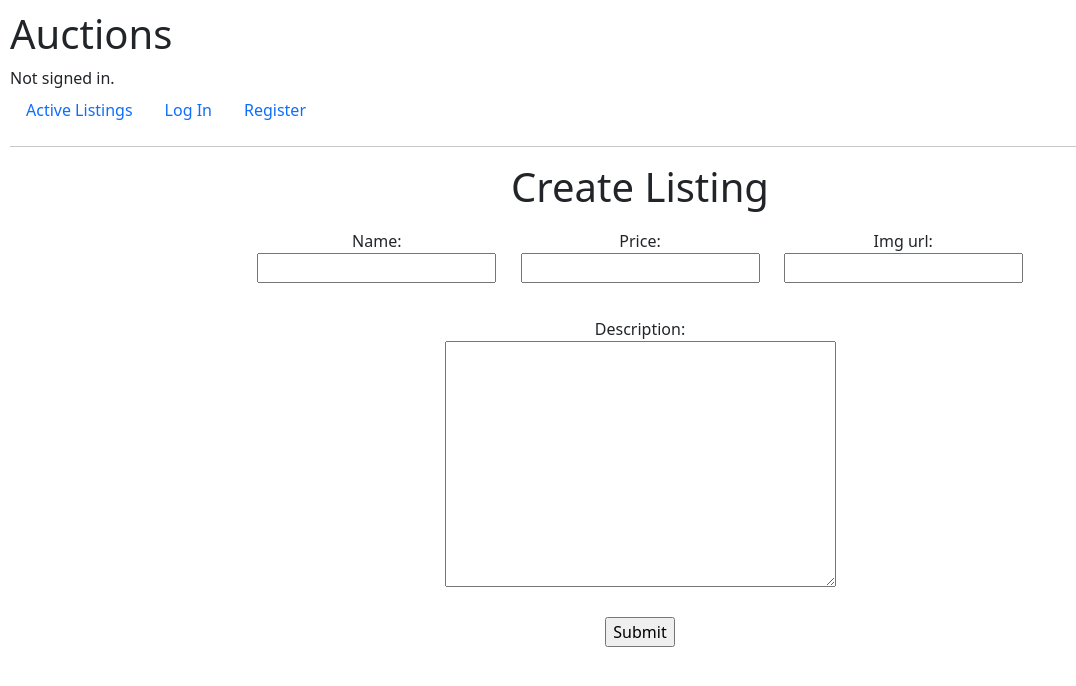
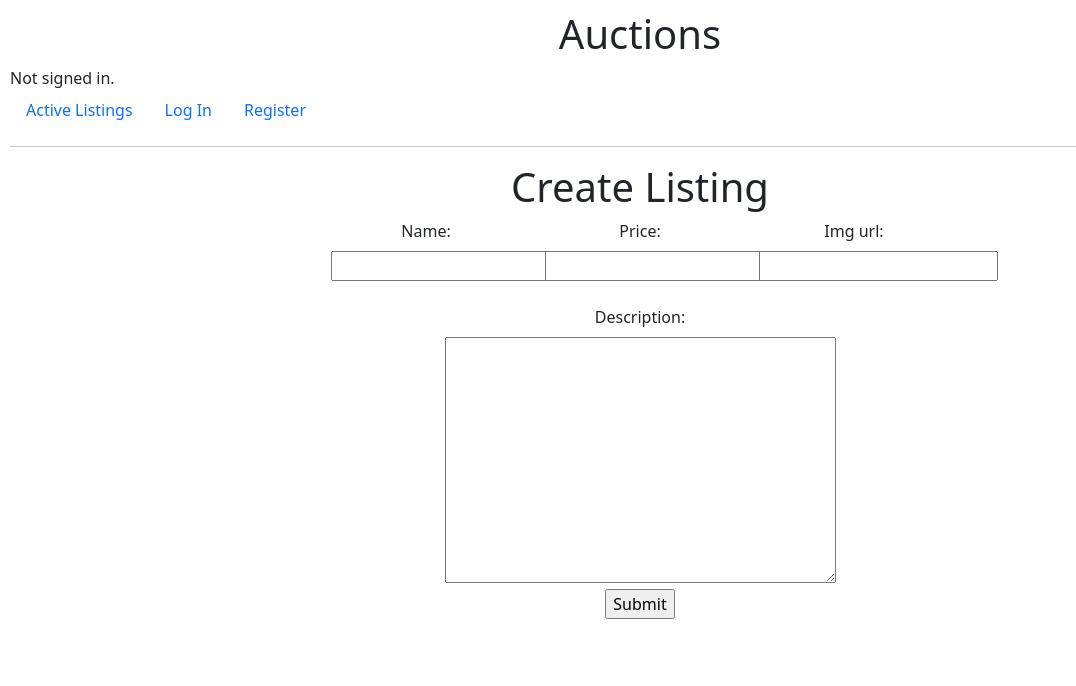
Before and after one commit to minprog-platforms/project-commerce-django-Merto143, a Django app: page /create in a window 1280 px wide. Shown: the top 686 px of the page, without its empty margins (0-1076 px from the left). Run offline with Django 3.2, Linux system fonts and the light colour scheme.

Commit message:
Meer style changes toegevoegd

```diff
--- a/auctions/static/auctions/styles.css
+++ b/auctions/static/auctions/styles.css
@@ -4,6 +4,10 @@
 
 .Alcen {
   text-align: center;
+}
+
+.Mydiv {
+  color: red;
 }
 
 .Listing_item {
@@ -20,3 +24,16 @@
   display: inline-block;
   padding: 10px;
 }
+
+.input_field {
+  width: 500px;
+}
+
+.left {
+  text-align: left;
+}
+
+.border{
+  border-style: solid;
+  border-width: 2px;
+}
--- a/auctions/templates/auctions/create_listing.html
+++ b/auctions/templates/auctions/create_listing.html
@@ -2,40 +2,45 @@
 
 {% block body %}
 <div class="Alcen">
-  <h1 >Create Listing</h1>
-
+  <h1> Create Listing</h1>
 
 <form action="{% url 'create' %}" method="post" enctype="multipart/form-data">
   {% csrf_token %}
 
-  <div class="Form_field">
-  <label> {{form.item.label_tag }} </label>
+  <div class="containter">
+    <div class="row justify-content-center">
+      <div class="col-2">
+        <label class="form-label"> {{form.item.label_tag }} </label>
       <br>
       {{ form.item }}
+      </div>
 
-  </div>
-  <div class="Form_field">
-  <label> {{form.price.label_tag }} </label>
+      <div class="col-2">
+        <label class= "form-label"> {{form.price.label_tag }} </label>
         <br>
         {{ form.price }}
+      </div>
 
-  </div>
-  <div class="Form_field">
-  <label> {{form.Img_url.label_tag }} </label>
+      <div class="col-2">
+        <label class="form-label"> {{form.Img_url.label_tag }} </label>
         <br>
         {{ form.Img_url }}
       </div>
-  <br><br>
 
-  <label> {{form.description.label_tag }} </label>
+    </div>
+    <br>
+    <div class="row justify-content-center">
+      <div class="col">
+        <label class="form-label"> {{form.description.label_tag }} </label>
         <br>
         {{ form.description }}
-  <br><br>
-
-  <div>
-      <input type="submit" name="submit" value="Submit">
       </div>
-</form>
+    </div>
 </div>
 
+      <input type="submit" name="submit" value="Submit">
+
+</form>
+
+</div>
 {% endblock%}
--- a/auctions/templates/auctions/layout.html
+++ b/auctions/templates/auctions/layout.html
@@ -9,7 +9,12 @@
         <meta charset="UTF-8">
     </head>
     <body>
+      <div class="top_field">
+
+
+      <div class="Alcen">
         <h1>Auctions</h1>
+      </div>
         <div class="right">
             {% if user.is_authenticated %}
                 Signed in as <strong>{{ user.username }}</strong>.
@@ -44,6 +49,7 @@
             {% endif %}
         </ul>
         <hr>
+        </div>
         {% block body %}
         {% endblock %}
     </body>
--- a/auctions/views.py
+++ b/auctions/views.py
@@ -15,7 +15,6 @@
         model = Auction_item
         labels = {"item": "Name"}
         fields = ['item', 'price', 'Img_url', 'description']
-
 
 class BidForm(forms.ModelForm):
     class Meta:
@@ -40,6 +39,7 @@
     comment_form = ""
     watchlist = ""
     winner = ""
+    highest_bid = ""
 
     if request.user.is_authenticated:
         bid_form = BidForm()
```
Also changed, not shown: auctions/templates/auctions/listing.html (+48 -30 lines). Lines whose indentation alone changed are shown as unchanged.
